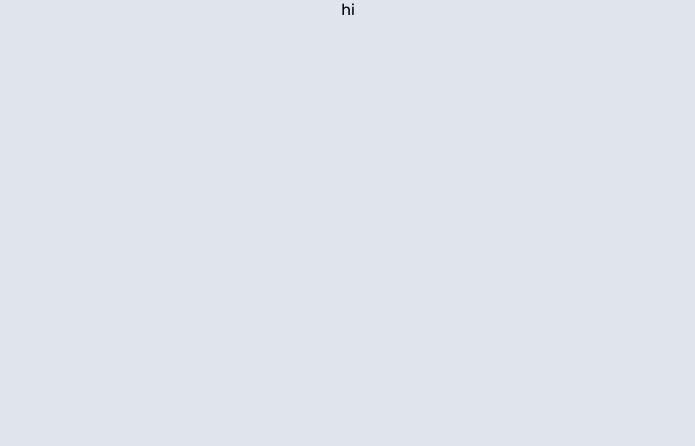
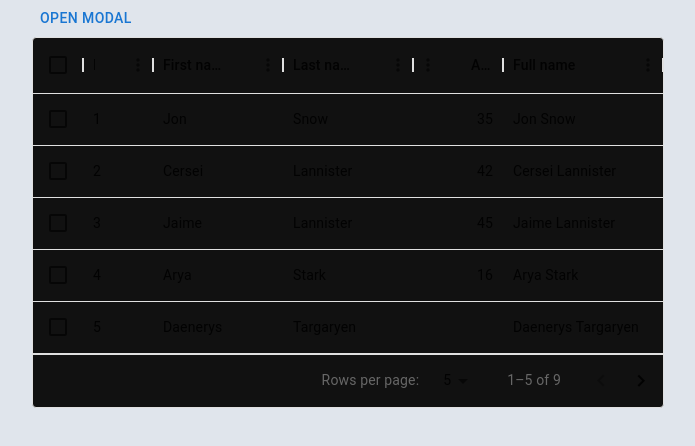
Before and after one commit to rayan-ali0/FinTech-team4-FrontEnd, a React (Create React App) app in the folder fintech/: page / in a window 1280 px wide. Shown: the top 446 px of the page, without its empty margins (292-987 px from the left). Built offline with nearby package versions, Linux system fonts and the light colour scheme.

Commit message:
created Deposit branch

```diff
--- a/fintech/src/App.js
+++ b/fintech/src/App.js
@@ -1,10 +1,11 @@
 
 import './App.css';
+import Deposit from './Components/Deposit';
 
 function App() {
   return (
       <div>
-        hi
+        <Deposit></Deposit>
       </div>
 
   );
--- /dev/null
+++ b/fintech/src/Components/Deposit.jsx
@@ -0,0 +1,91 @@
+import { Box, Button, Modal, Typography } from '@mui/material'
+import React, { useState } from 'react'
+import { DataGrid } from '@mui/x-data-grid';
+import Styles from './Styles.module.css'
+
+export default function () {
+
+    const rows = [
+        { id: 1, lastName: 'Snow', firstName: 'Jon', age: 35 },
+        { id: 2, lastName: 'Lannister', firstName: 'Cersei', age: 42 },
+        { id: 3, lastName: 'Lannister', firstName: 'Jaime', age: 45 },
+        { id: 4, lastName: 'Stark', firstName: 'Arya', age: 16 },
+        { id: 5, lastName: 'Targaryen', firstName: 'Daenerys', age: null },
+        { id: 6, lastName: 'Melisandre', firstName: null, age: 150 },
+        { id: 7, lastName: 'Clifford', firstName: 'Ferrara', age: 44 },
+        { id: 8, lastName: 'Frances', firstName: 'Rossini', age: 36 },
+        { id: 9, lastName: 'Roxie', firstName: 'Harvey', age: 65 },
+      ];
+      const columns = [
+        { field: 'id', headerName: 'ID', width: 70 },
+        { field: 'firstName', headerName: 'First name', width: 130 },
+        { field: 'lastName', headerName: 'Last name', width: 130 },
+        {
+          field: 'age',
+          headerName: 'Age',
+          type: 'number',
+          width: 90,
+        },
+        {
+          field: 'fullName',
+          headerName: 'Full name',
+          description: 'This column has a value getter and is not sortable.',
+          sortable: false,
+          width: 160,
+          valueGetter: (params) =>
+            `${params.row.firstName || ''} ${params.row.lastName || ''}`,
+        },
+      ];
+
+    const [open,setOpen] = useState(false);
+    const handleOpen = ()=>{
+        setOpen(!open)
+    }
+
+    const handleClose = ()=>{
+        setOpen(!open)
+    }
+
+    const style={
+        position: "absolute",
+        top: "50%",
+        left: "50%",
+        transform: "translate(-50%, -50%)",
+        width: 400,
+        bgcolor: "#2196f3",
+        borderRadius: 5,
+        boxShadow: 24,
+        p: 4,
+
+    }
+
+  return (
+    <div>
+        <Button onClick={handleOpen}>Open modal</Button>
+<Modal
+  open={open}
+  onClose={handleClose}
+  aria-labelledby="modal-modal-title"
+  aria-describedby="modal-modal-description"
+>
+  <Box sx={style}>
+   <p>hello babies</p>
+  </Box>
+</Modal>
+
+<DataGrid
+  rows={rows}
+//   style={{backgroundColor: "#fff"}}
+  className={Styles.table}
+  columns={columns}
+  initialState={{
+    pagination: {
+      paginationModel: { page: 0, pageSize: 5 },
+    },
+  }}
+  pageSizeOptions={[5, 10]}
+  checkboxSelection
+/>
+    </div>
+  )
+}
--- /dev/null
+++ b/fintech/src/Components/Styles.module.css
@@ -0,0 +1,3 @@
+.table{
+    background-color: #111;
+}
```
